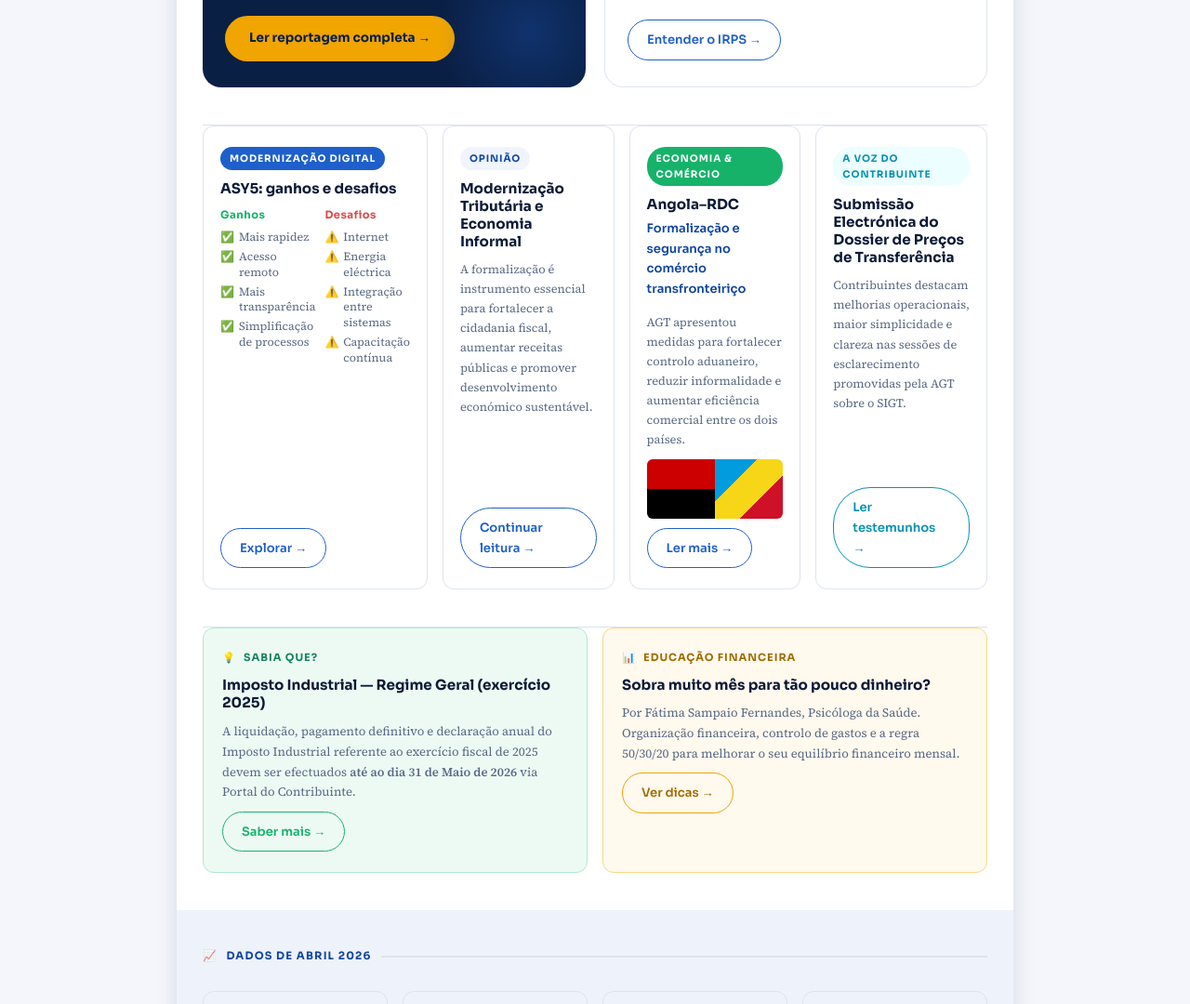
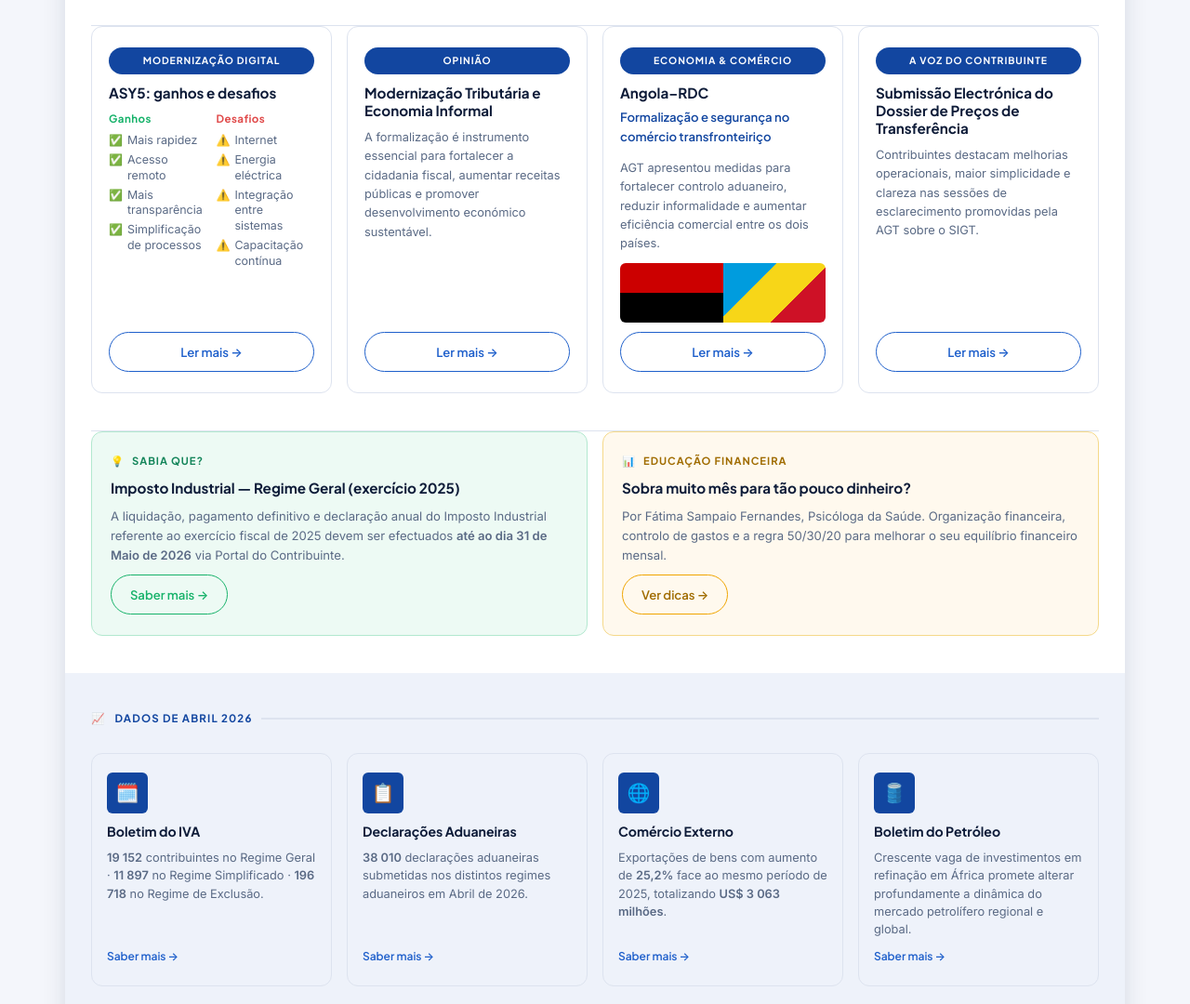
Before and after one commit to Vasco20/files, a plain HTML site: page index.html in a window 1280 px wide. Shown: the part 1720-2800 px from the top of the page at 93% size. Drawn offline with Linux system fonts and the light colour scheme.

Commit message:
ajustes do layout

```diff
--- a/index.html
+++ b/index.html
@@ -5,10 +5,10 @@
   <meta name="viewport" content="width=device-width, initial-scale=1.0" />
   <title>Folha Tributária | Edição N.º 92 – Abril 2026</title>
 
-  <!-- Google Fonts: Sora (headings) + Source Serif 4 (body) -->
+  <!-- Google Fonts: Plus Jakarta Sans (headings) + Inter (body) -->
   <link rel="preconnect" href="https://fonts.googleapis.com" />
   <link rel="preconnect" href="https://fonts.gstatic.com" crossorigin />
-  <link href="https://fonts.googleapis.com/css2?family=Sora:wght@400;600;700;800&family=Source+Serif+4:ital,wght@0,400;0,600;1,400&display=swap" rel="stylesheet" />
+  <link href="https://fonts.googleapis.com/css2?family=Plus+Jakarta+Sans:wght@400;500;600;700;800&family=Inter:wght@400;500;600&display=swap" rel="stylesheet" />
 
   <style>
     /* =============================================
@@ -32,9 +32,9 @@
       --radius-lg:   20px;
       --shadow-sm:   0 2px 8px rgba(10,31,68,.08);
       --shadow-md:   0 6px 24px rgba(10,31,68,.12);
-      --font-head:   'Sora', sans-serif;
-      --font-body:   'Source Serif 4', serif;
-      --max-w:       900px;
+      --font-head:   'Plus Jakarta Sans', -apple-system, sans-serif;
+      --font-body:   'Inter', -apple-system, sans-serif;
+      --max-w:       1140px;
     }
 
     /* =============================================
@@ -46,7 +46,9 @@
       background: var(--bg);
       color: var(--text-primary);
       font-family: var(--font-body);
-      line-height: 1.65;
+      line-height: 1.6;
+      -webkit-font-smoothing: antialiased;
+      -moz-osx-font-smoothing: grayscale;
       min-height: 100vh;
     }
     img { display: block; max-width: 100%; }
@@ -254,17 +256,21 @@
       background: var(--border);
     }
 
-    /* Grid de 5 cards — 2 colunas em mobile, 3 em tablet, 5 em desktop */
+    /* Grid de cards — flex com centralização automática de caixas órfãs */
     .destaques-grid {
-      display: grid;
-      grid-template-columns: 1fr 1fr;
+      display: flex;
+      flex-wrap: wrap;
+      justify-content: center;
       gap: 16px;
     }
+    .destaques-grid .destaque-card {
+      flex: 0 0 calc(50% - 8px);
+    }
     @media (min-width: 540px) {
-      .destaques-grid { grid-template-columns: repeat(3, 1fr); }
+      .destaques-grid .destaque-card { flex: 0 0 calc(33.333% - 11px); }
     }
     @media (min-width: 750px) {
-      .destaques-grid { grid-template-columns: repeat(4, 1fr); }
+      .destaques-grid .destaque-card { flex: 0 0 calc(25% - 12px); }
     }
     .destaque-card {
       background: var(--surface-2);
@@ -439,15 +445,19 @@
        ============================================= */
     .triple-row {
       padding: 0 28px 40px;
-      display: grid;
-      grid-template-columns: 1fr;
+      display: flex;
+      flex-wrap: wrap;
+      justify-content: center;
       gap: 16px;
     }
+    .triple-row .article-card {
+      flex: 0 0 100%;
+    }
     @media (min-width: 480px) {
-      .triple-row { grid-template-columns: repeat(2, 1fr); }
+      .triple-row .article-card { flex: 0 0 calc(50% - 8px); }
     }
     @media (min-width: 720px) {
-      .triple-row { grid-template-columns: repeat(4, 1fr); }
+      .triple-row .article-card { flex: 0 0 calc(25% - 12px); }
     }
     .article-card {
       border: 1px solid var(--border);
@@ -459,7 +469,21 @@
       transition: box-shadow .2s;
     }
     .article-card:hover { box-shadow: var(--shadow-md); }
-    .article-card .badge { align-self: flex-start; }
+    .article-card .badge {
+      display: block;
+      width: 100%;
+      text-align: center;
+      background: var(--blue-mid);
+      color: #fff;
+      padding: 6px 14px;
+    }
+    .article-card .btn-secondary {
+      width: 100%;
+      justify-content: center;
+      align-self: stretch;
+      border-color: var(--blue-light);
+      color: var(--blue-light);
+    }
     .article-card h3 {
       font-family: var(--font-head);
       font-size: .95rem;
@@ -824,15 +848,15 @@
           </ul>
         </div>
       </div>
-      <a class="btn-secondary mt-auto" href="asy5-bastonario.html" style="align-self:flex-start;">Explorar &rarr;</a>
+      <a class="btn-secondary mt-auto" href="asy5-bastonario.html">Ler mais &rarr;</a>
     </article>
 
     <!-- Artigo 2: Opinião -->
     <article class="article-card">
-      <span class="badge" style="background:#f0f4ff; color:#1246a0;">Opinião</span>
+      <span class="badge">Opinião</span>
       <h3>Modernização Tributária e Economia Informal</h3>
       <p>A formalização é instrumento essencial para fortalecer a cidadania fiscal, aumentar receitas públicas e promover desenvolvimento económico sustentável.</p>
-      <a class="btn-secondary mt-auto" href="informalidade-angola.html" style="align-self:flex-start;">Continuar leitura &rarr;</a>
+      <a class="btn-secondary mt-auto" href="informalidade-angola.html">Ler mais &rarr;</a>
     </article>
 
     <!-- Artigo 3: Angola-RDC -->
@@ -848,15 +872,15 @@
         <div class="flag-ao"></div>
         <div class="flag-rdc"></div>
       </div>
-      <a class="btn-secondary mt-auto" href="forum-rdc-angola.html" style="align-self:flex-start;">Ler mais &rarr;</a>
+      <a class="btn-secondary mt-auto" href="forum-rdc-angola.html">Ler mais &rarr;</a>
     </article>
 
     <!-- Artigo 4: Voz do Contribuinte -->
     <article class="article-card">
-      <span class="badge" style="background:#ecfeff; color:#0891b2;">A Voz do Contribuinte</span>
+      <span class="badge">A Voz do Contribuinte</span>
       <h3>Submissão Electrónica do Dossier de Preços de Transferência</h3>
       <p>Contribuintes destacam melhorias operacionais, maior simplicidade e clareza nas sessões de esclarecimento promovidas pela AGT sobre o SIGT.</p>
-      <a class="btn-secondary mt-auto" href="voz-contribuinte.html" style="align-self:flex-start; border-color:#0891b2; color:#0891b2;">Ler testemunhos &rarr;</a>
+      <a class="btn-secondary mt-auto" href="voz-contribuinte.html">Ler mais &rarr;</a>
     </article>
 
   </div>
```
Also changed, not shown: asy5-bastonario.html (+3 -3 lines), fluxos-financeiros-ilicitos.html (+3 -3 lines), forum-rdc-angola.html (+3 -3 lines), grandes-contribuintes.html (+3 -3 lines), ia-combate-fraude.html (+3 -3 lines), imposto-industrial.html (+4 -4 lines), informalidade-angola.html (+3 -3 lines), irps-reforma.html (+4 -4 lines), psicologia-dinheiro.html (+3 -3 lines), voz-contribuinte.html (+3 -3 lines).
